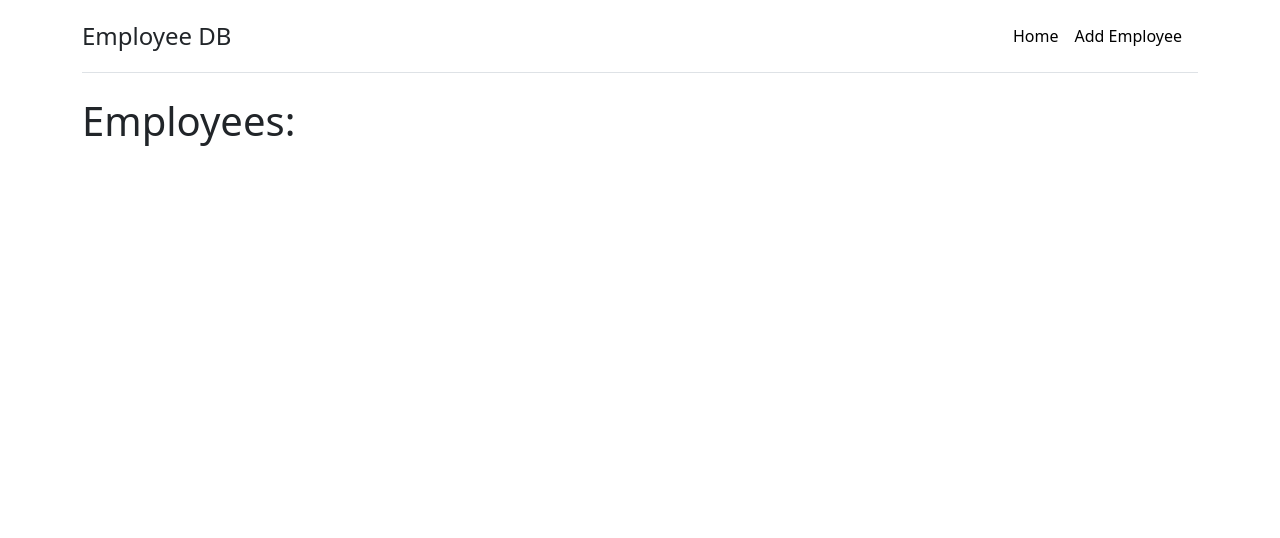
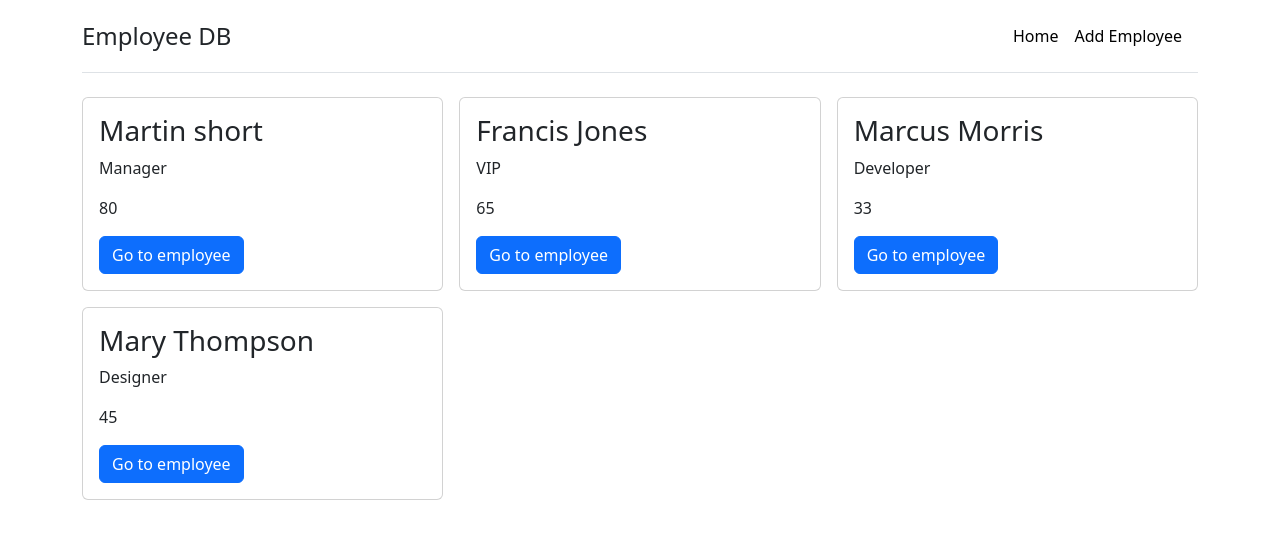
Before and after one commit to ferlobo1985/UDMY-NEXT15-Rendering, a Next.js app: page / in a window 1280 px wide. Shown: the top 538 px of the page. Built offline with nearby package versions, Linux system fonts and the light colour scheme; data requests are answered from the project's data file.

Commit message:
04-Fetching employees
04-Fetching employees

```diff
--- a/src/app/page.js
+++ b/src/app/page.js
@@ -1,7 +1,29 @@
-export default function Home() {
+import axios from "axios";
+import Link from "next/link";
+
+export default async function Home() {
+  const employees = await axios('http://localhost:3004/employees');
+  const showEmployees = employees.data.map(employee=>(
+    <div key={employee.id} className="col">
+      <div className="card">
+        <div className="card-body">
+          <h3 className="card-title">
+            {employee.fullname}
+          </h3>
+          <p className="card-text">{employee.position}</p>
+          <p className="card-text">{employee.age}</p>
+          <Link href={`/employees/${employee.id}`} className="btn btn-primary">Go to employee</Link>
+        </div>
+      </div>
+    </div>
+  ))
+
+
   return (
    <>
-    <h1>Employees:</h1>
+    <div className="row row-cols-1 row-cols-sm-2 row-cols-md-3 g-3">
+      {showEmployees}
+    </div>
    </>
   );
 }
```
